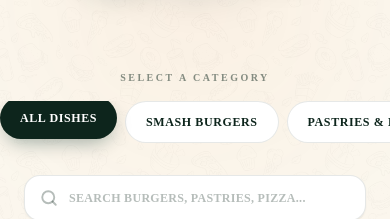
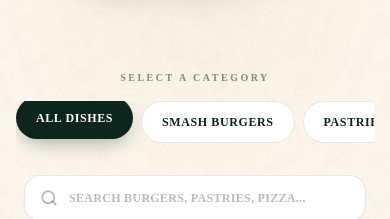
Before and after one commit to Constantine1-web/24-7, a Next.js app: page /menu in a window 390 px wide. Shown: the part 557-776 px from the top of the page. Built offline with nearby package versions, Linux system fonts and the light colour scheme.

Commit message:
feat: add left and right navigation arrows to category selector

```diff
--- a/src/app/menu/page.tsx
+++ b/src/app/menu/page.tsx
@@ -1,10 +1,10 @@
 'use client';
 
-import React, { useState, useMemo } from 'react';
+import React, { useState, useMemo, useRef } from 'react';
 import ProductCard from '@/components/ProductCard';
 import Footer from '@/components/Footer';
 import { MENU_ITEMS } from '@/data/menuData';
-import { Search, Flame } from 'lucide-react';
+import { Search, Flame, ChevronLeft, ChevronRight } from 'lucide-react';
 import Image from 'next/image';
 import { motion, AnimatePresence } from 'framer-motion';
 
@@ -12,6 +12,17 @@ export default function MenuPage() {
   const [selectedCategory, setSelectedCategory] = useState('all');
   const [searchQuery, setSearchQuery] = useState('');
   const [onlySpicy, setOnlySpicy] = useState(false);
+  const categoryScrollRef = useRef<HTMLDivElement>(null);
+
+  const scrollCategories = (direction: 'left' | 'right') => {
+    if (categoryScrollRef.current) {
+      const scrollAmount = 200;
+      categoryScrollRef.current.scrollBy({
+        left: direction === 'left' ? -scrollAmount : scrollAmount,
+        behavior: 'smooth'
+      });
+    }
+  };
 
   // Re-architected fast-food oriented categories
   const categories = [
@@ -121,7 +132,7 @@ export default function MenuPage() {
           </motion.div>
 
           {/* 3. CATEGORY NAVIGATION (Pick Your Craving) */}
-          <div className="w-full max-w-5xl mx-auto mt-4 sm:mt-8">
+          <div className="w-full max-w-5xl mx-auto mt-4 sm:mt-8 relative group text-center">
             <motion.h3
               initial={{ opacity: 0 }}
               animate={{ opacity: 1 }}
@@ -131,11 +142,22 @@ export default function MenuPage() {
               Select A Category
             </motion.h3>
 
+            <div className="relative flex items-center justify-center">
+              {/* Left Scroll Arrow */}
+              <button
+                onClick={() => scrollCategories('left')}
+                className="absolute left-0 z-10 hidden sm:flex items-center justify-center w-10 h-10 bg-white/90 backdrop-blur-sm rounded-full shadow-md text-brand-darkGreen hover:text-brand-orange transition-all -translate-x-4 border border-gray-100 opacity-0 group-hover:opacity-100 focus:opacity-100 disabled:opacity-0"
+              >
+                <ChevronLeft size={20} />
+              </button>
+
               <motion.div
+                ref={categoryScrollRef}
                 initial={{ opacity: 0, y: 10 }}
                 animate={{ opacity: 1, y: 0 }}
                 transition={{ delay: 0.4 }}
-              className="flex overflow-x-auto no-scrollbar gap-2 sm:gap-3 justify-start lg:justify-center px-2 pb-6 -mx-4 sm:mx-0 snap-x"
+                className="flex overflow-x-auto no-scrollbar gap-2 sm:gap-3 justify-start lg:justify-center px-4 pb-6 w-full snap-x"
+                style={{ scrollbarWidth: 'none', msOverflowStyle: 'none' }}
               >
                 {categories.map((category) => (
                   <button
@@ -151,6 +173,15 @@ export default function MenuPage() {
                   </button>
                 ))}
               </motion.div>
+
+              {/* Right Scroll Arrow */}
+              <button
+                onClick={() => scrollCategories('right')}
+                className="absolute right-0 z-10 hidden sm:flex items-center justify-center w-10 h-10 bg-white/90 backdrop-blur-sm rounded-full shadow-md text-brand-darkGreen hover:text-brand-orange transition-all translate-x-4 border border-gray-100 opacity-0 group-hover:opacity-100 focus:opacity-100 disabled:opacity-0"
+              >
+                <ChevronRight size={20} />
+              </button>
+            </div>
           </div>
 
           {/* 4. UTILITY: SEARCH & FILTER (Lower Hierarchy) */}
```
Lines whose indentation alone changed are shown as unchanged.
